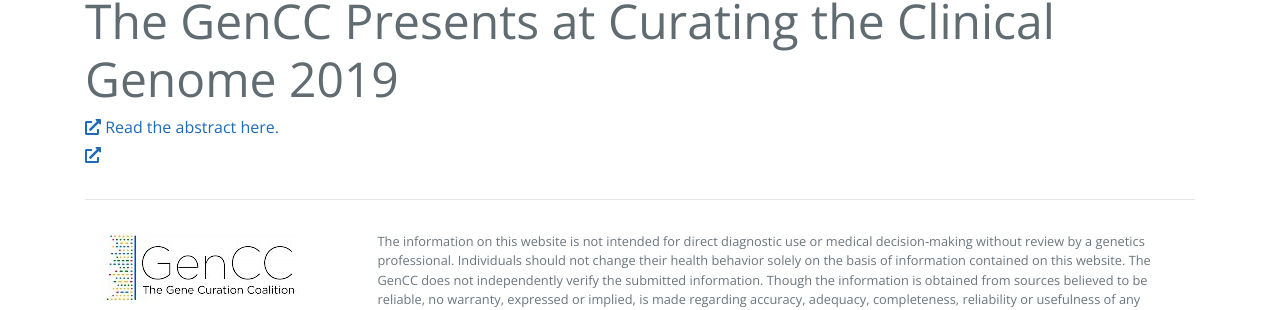
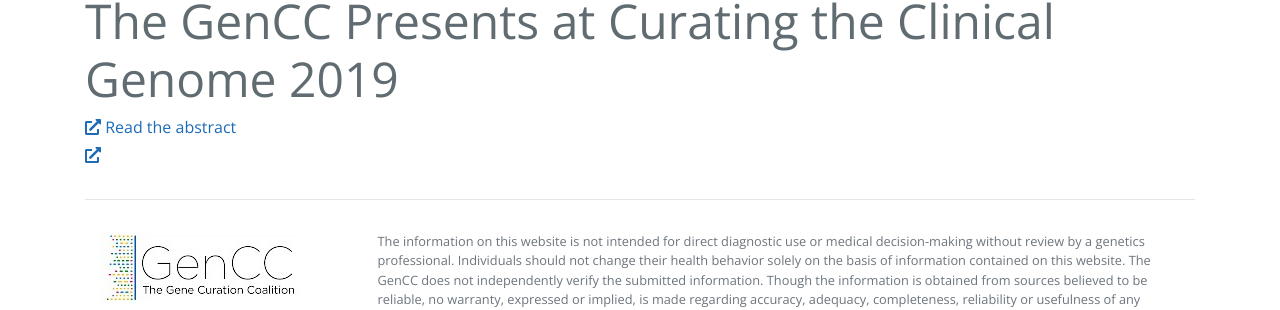
Before and after one commit to GeneCurationCoalition/gencc-website, a Jekyll site: the page built from docs/_articles/2019-05-19-Clinical-Genome-2019.md, in a window 1280 px wide. Shown: the part 214-524 px from the top of the page. Built offline with Jekyll 4.4.1, drawn with Linux system fonts in a browser that asks for light colours; some of the changed lines change nothing that is shown.

Commit message:
Update 2019-05-19-Clinical-Genome-2019.md

```diff
--- a/docs/_articles/2019-05-19-Clinical-Genome-2019.md
+++ b/docs/_articles/2019-05-19-Clinical-Genome-2019.md
@@ -6,10 +6,10 @@
 #Date of article (also used for sorting)
 date: March 14, 2020
 # Short summary of the article
-summary: Marina DiStefano, on behalf of the GenCC, presented on the results of the Delphi survey at the Curating the Clinical Genome Conference on May 31, 2019 in Washington DC.  Read the abstract here. The slides for the presentation can be found here.
+summary: Marina DiStefano, on behalf of the GenCC, presented on the results of the Delphi survey at the Curating the Clinical Genome Conference on May 31, 2019 in Washington DC.
 
 # Optional label of and website address to a website (Two availble at the moment)
-link_website_1_label: Read the abstract here.
+link_website_1_label: Read the abstract
 link_website_1_to: https://clinicalgenome.org/site/assets/files/3349/ccg19_platformabstracts.pdf
 link_website_2_label: The slides for the presentation can be found here.
 link_website_2_to: https://clinicalgenome.org/site/assets/files/3349/distefano_gencc_ccg_2019.pdf
```
